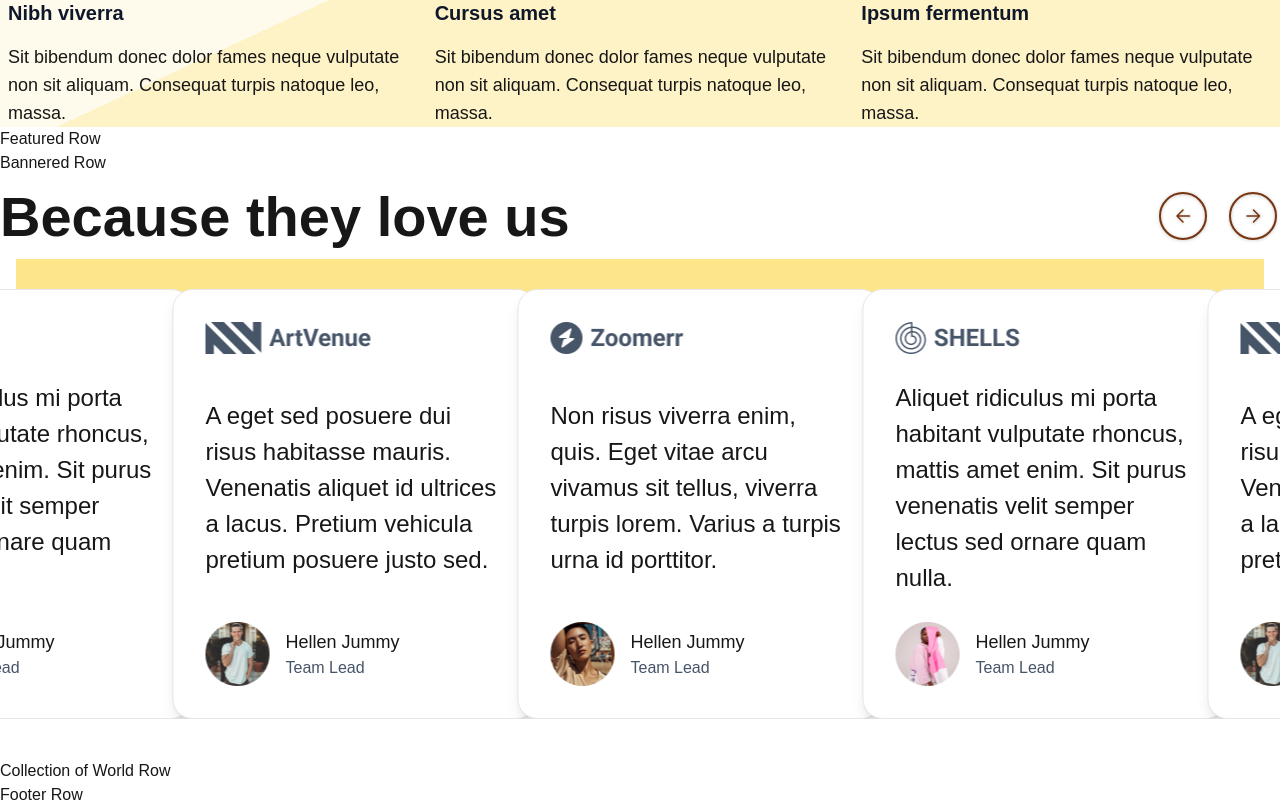
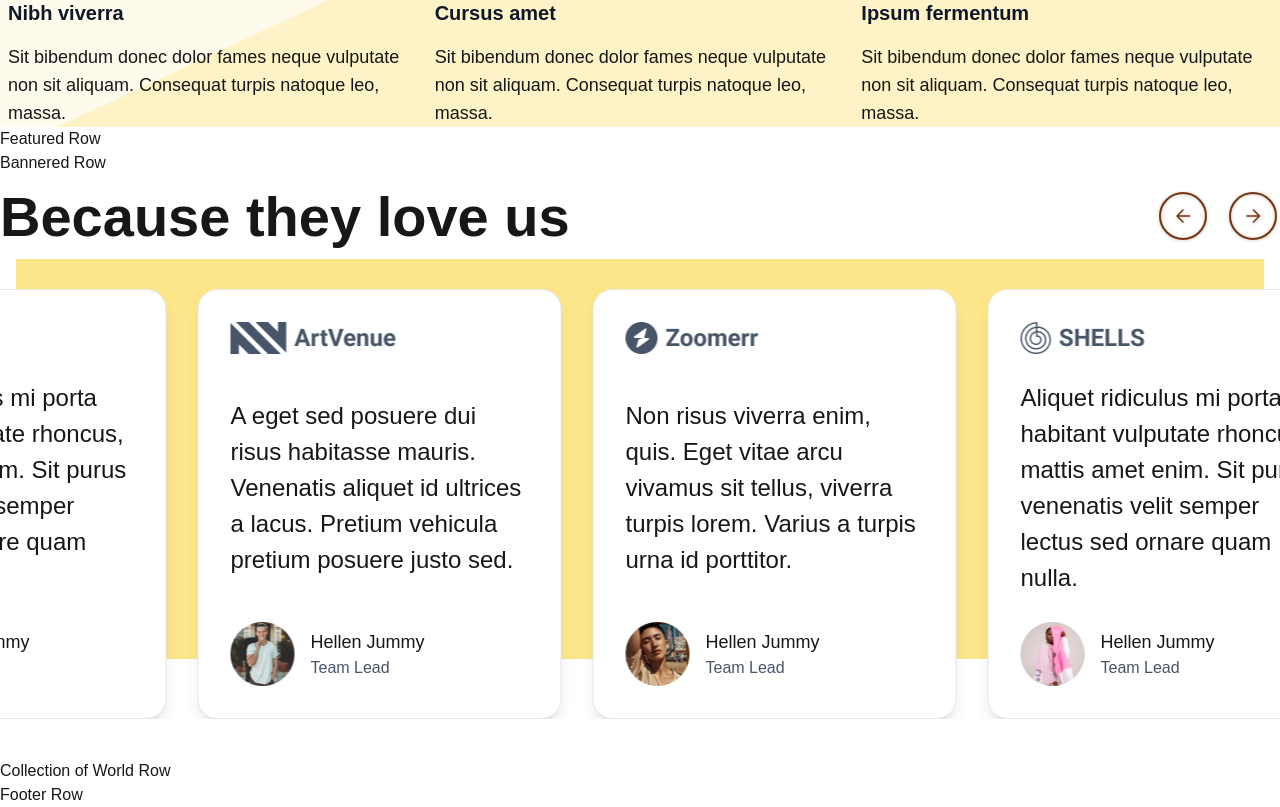
Before and after one commit to emrullahtastan/collers-nextjs-app, a Next.js app: page / in a window 1280 px wide. Shown: the part 648-1455 px from the top of the page. Built offline with nearby package versions, Linux system fonts and the light colour scheme.

Commit message:
added mobile slider extra settings

```diff
--- a/src/components/templates/rows/carousel-row/CarouselRow.tsx
+++ b/src/components/templates/rows/carousel-row/CarouselRow.tsx
@@ -72,7 +72,19 @@ export const CarouselRow = () => {
                                 slidesPerView: 1.3,
                                 spaceBetween: 40,
                             },
+                            768: {
+                                slidesPerView: 2,
+                                spaceBetween: 10,
+                            },
                             1024: {
+                                slidesPerView: 3.5,
+                                spaceBetween: 300,
+                            },
+                            1228: {
+                                slidesPerView: 4,
+                                spaceBetween: 300,
+                            },
+                            1336: {
                                 slidesPerView: 4,
                                 spaceBetween: 100,
                             },
```
